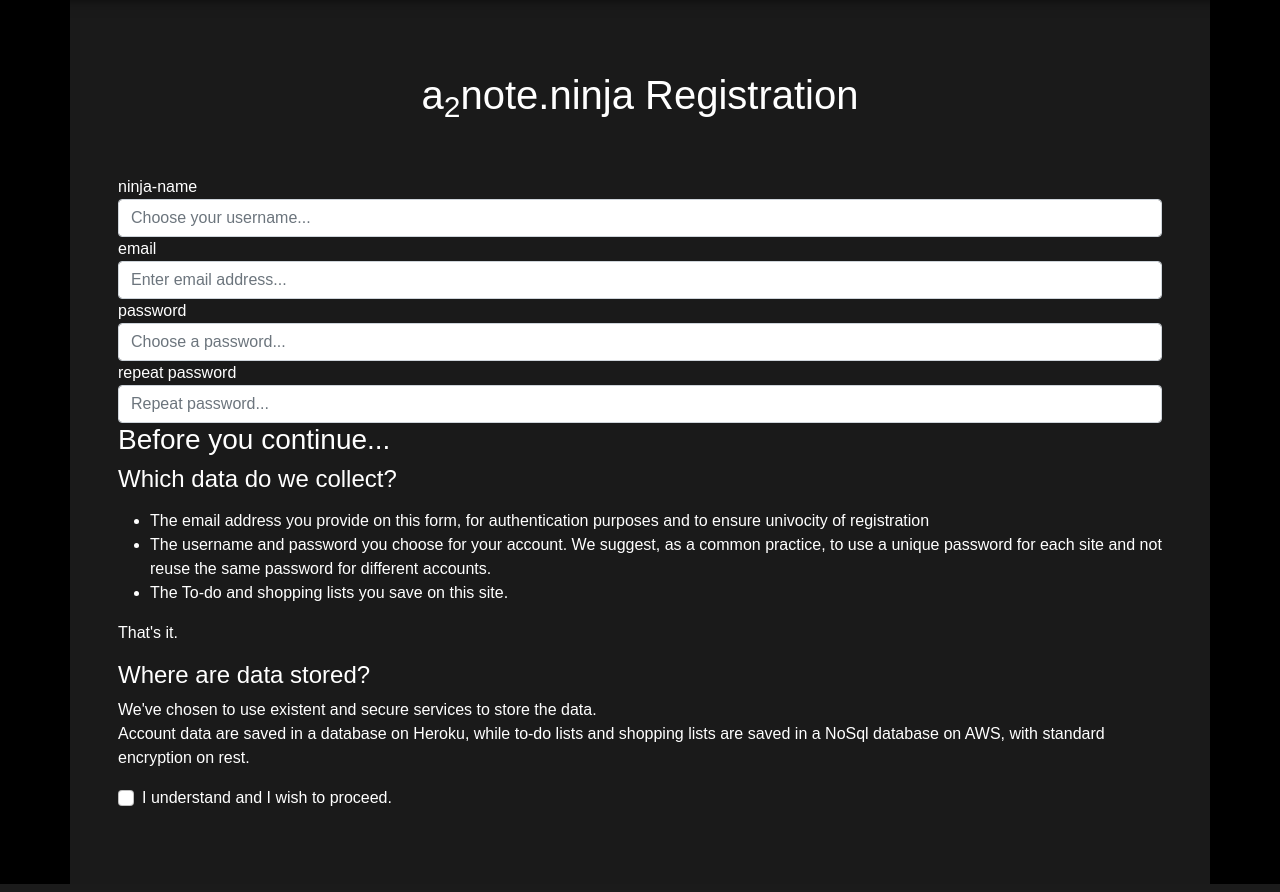
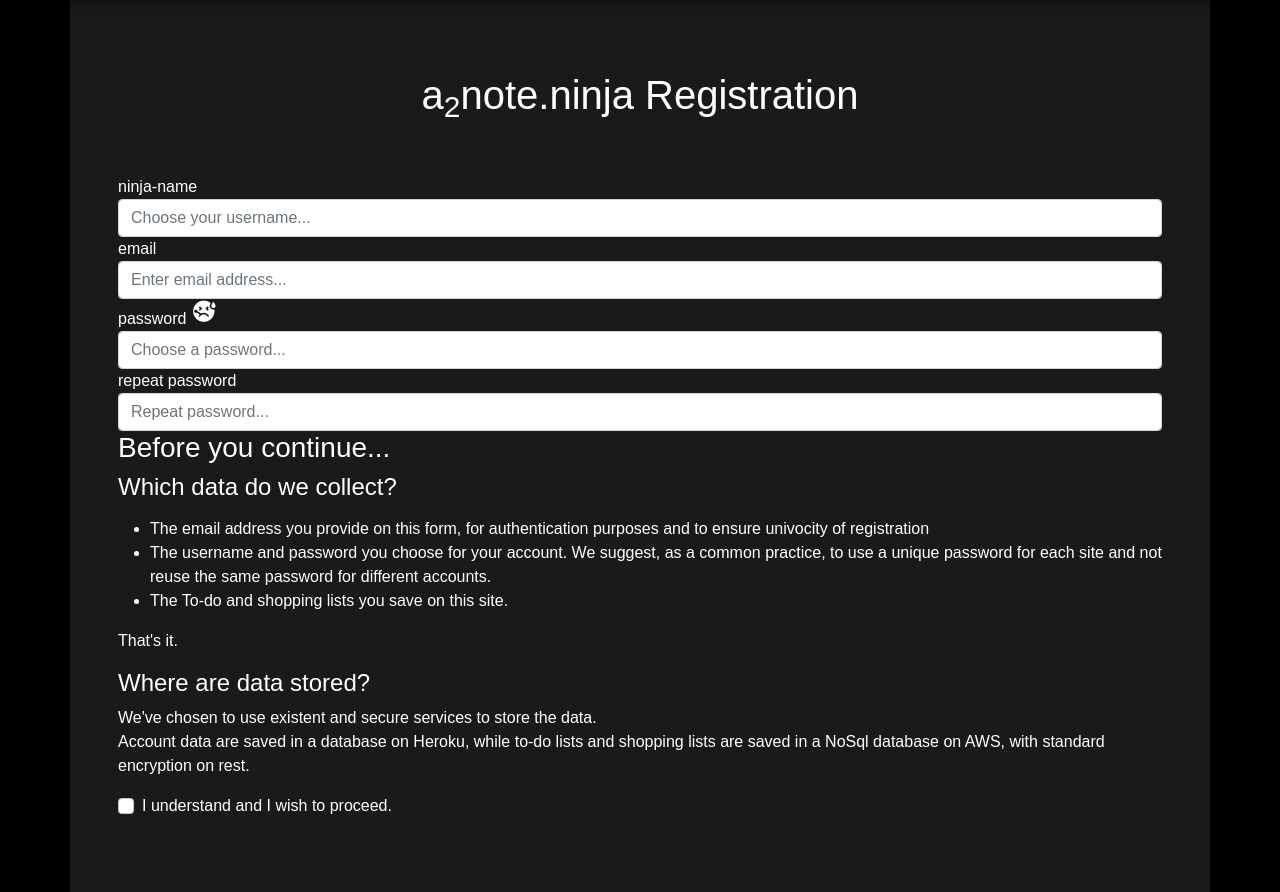
Before and after one commit to alessandro-amadelli/a2note.ninja, a Django app: page /register/ in a window 1280 px wide. Shown: the part 87-979 px from the top of the page. Run offline with Django 3.2, Linux system fonts and the light colour scheme; some libraries are stand-ins or nearby versions.

Commit message:
Added colored smile to indicate password strength on registration page when a user chooses a password. Password strength score is calculated with zxcvbn library by Dropbox

```diff
--- a/a2note/static/a2note/register.js
+++ b/a2note/static/a2note/register.js
@@ -6,6 +6,13 @@ document.addEventListener('DOMContentLoaded', function() {
       showBtnRegister();
     })
   });
+
+  document.querySelector("#password0").addEventListener('input', function(){
+    let val = this.value;
+    let result = zxcvbn(val);
+    updatePswScore(result);
+    showBtnRegister();
+  })
 
   document.querySelector("#btnRegister").onclick = () => {
     btnRegisterClicked();
@@ -18,6 +25,25 @@ document.addEventListener('DOMContentLoaded', function() {
   });
 
 });
+
+function updatePswScore(result) {
+  let score = result["score"];
+  console.log(score);
+  let icon = "";
+  if (score == 0) {
+    icon = `<span class="material-icons" style="font-size:1.6rem;color:red;">sick</span>`;
+  } else if (score == 1) {
+    icon = `<span class="material-icons" style="font-size:1.6rem;color:orange;">sentiment_dissatisfied</span>`;
+  } else if (score == 2) {
+    icon = `<span class="material-icons-outlined" style="font-size:1.6rem;color:yellow;">sentiment_neutral</span>`;
+  } else if (score == 3) {
+    icon = `<span class="material-icons" style="font-size:1.6rem;color:cyan;">sentiment_satisfied</span>`;
+  } else if (score == 4) {
+    icon = `<span class="material-icons" style="font-size:1.6rem;color:green;">sentiment_very_satisfied</span>`;
+  }
+
+  document.querySelector("#pswStrengthSpan").innerHTML = icon;
+}
 
 function showBtnRegister() {
   let visible = true;
--- a/a2note/templates/a2note/register.html
+++ b/a2note/templates/a2note/register.html
@@ -11,6 +11,10 @@
 {% block body %}
   <div class="container my-container p-5">
     <script src="{% static 'a2note/register.js' %}"></script>
+
+    <!-- Script for password strength calculation  -->
+    <script src="https://cdnjs.cloudflare.com/ajax/libs/zxcvbn/4.2.0/zxcvbn.js"></script>
+
     <br>
     <h1 class="intro-0" align="center">{% translate 'a<sub>2</sub>note.ninja Registration' %}</h1>
     <br>
@@ -27,7 +31,7 @@
         <input type="email" class="form-control formInput" id="email" name="email" placeholder="{% translate 'Enter email address...' %}" value="{{ email }}" required>
       </div>
       <div class="form-group">
-        <label for="password0">password</label>
+        <label for="password0">password <span id="pswStrengthSpan"><span class="material-icons" style="font-size:1.6rem;">sick</span></span></label>
         <input type="password" class="form-control formInput" id="password0" name="password0" placeholder="{% translate 'Choose a password...' %}" required>
       </div>
       <div class="form-group">
```
